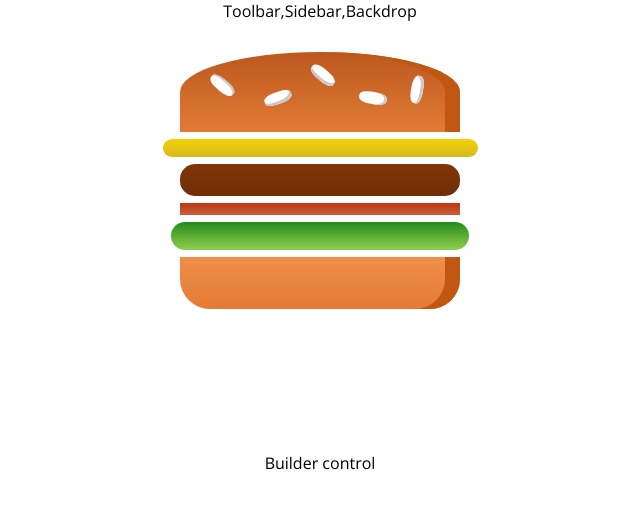
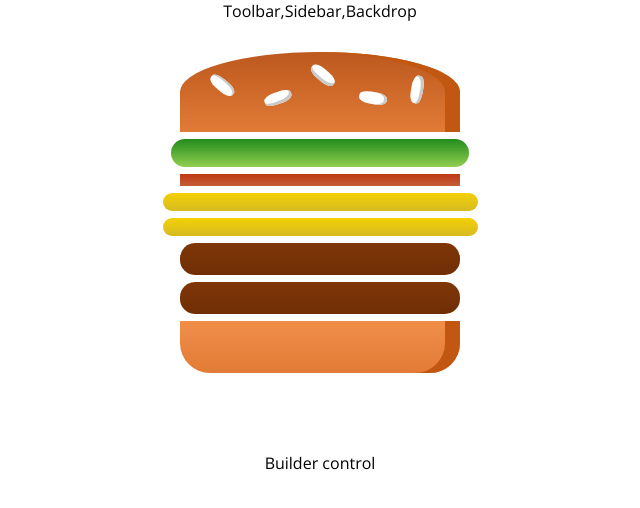
Before and after one commit to mangeshupadhyay23/burger_builder, a React (Create React App) app: page / in a window 1280 px wide. Shown: the top 508 px of the page, without its empty margins (320-960 px from the left). Built offline with nearby package versions, Linux system fonts and the light colour scheme.

Commit message:
dynamically adding ingredients of  burger

```diff
--- a/src/components/burger/Burger.js
+++ b/src/components/burger/Burger.js
@@ -4,7 +4,12 @@ import './burger.css';
 
 
 const burger=(props)=>{
-    const transformedIngredients= Object.keys(props.ingredients);  //this is a fucntion defined in javascript not in react
+    const transformedIngredients= Object.keys(props.ingredients)         //this is a fucntion defined in javascript not in react
+    .map(igKey=>{
+        return [...Array(props.ingredients[igKey])].map((_,i)=>{
+               return <BurgerIngredient key={igKey+i} type={igKey}/>;
+        });
+    });
 
 
 
@@ -13,10 +18,7 @@ const burger=(props)=>{
         <div className='Burger'>
             {console.log(transformedIngredients)}
             <BurgerIngredient type='bread-top' />
-            <BurgerIngredient type='cheese' />
-            <BurgerIngredient type='meat' />
-            <BurgerIngredient type='bacon' />
-            <BurgerIngredient type='salad'/>
+            {transformedIngredients}
             <BurgerIngredient type='bread-bottom' />
         </div>
     );
```
